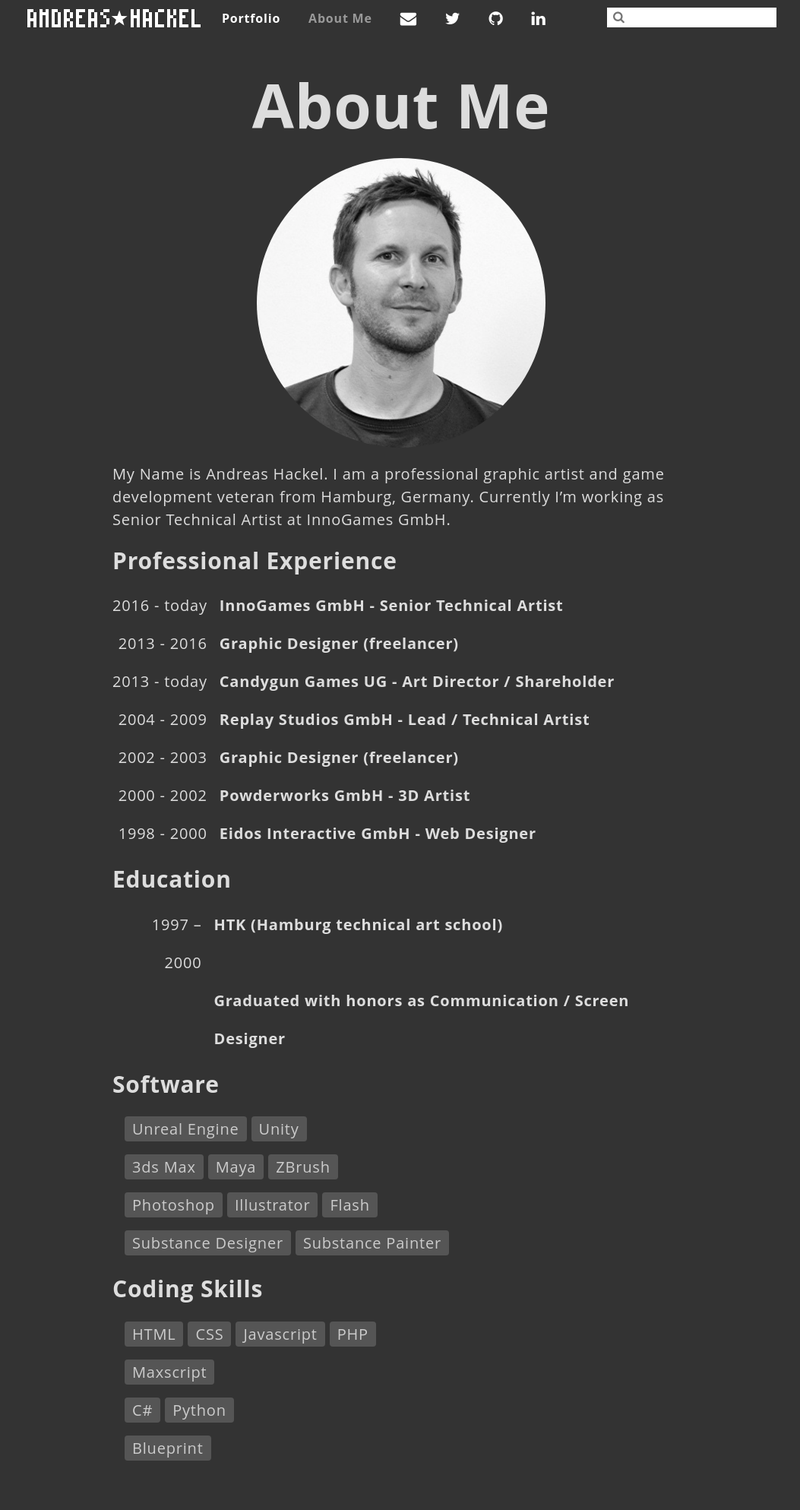
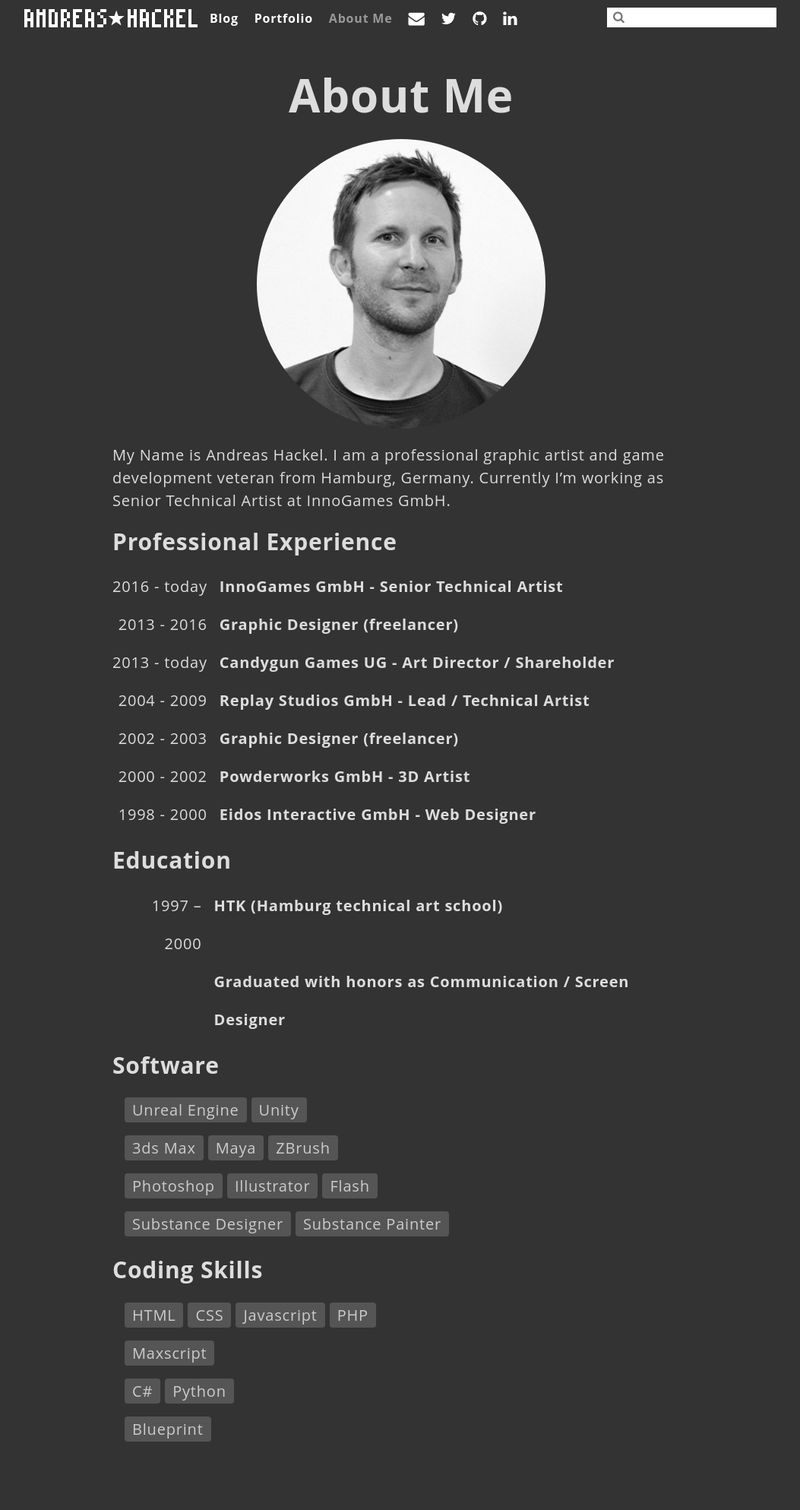
Before and after one commit to ahackel/ahackel.github.io, a Jekyll site: the page built from _pages/about.md, in a window 1280 px wide. Shown: the whole page at 76% size, without its empty margins (112-1165 px from the left). Built offline with Jekyll 4.4.1, drawn with Linux system fonts in a browser that asks for light colours; after the commit the page ends 1962 px from its top, so only the background shows below that.

Commit message:
layout polishing

```diff
--- a/_data/menu.json
+++ b/_data/menu.json
@@ -1,6 +1,7 @@
 [
-	{"title": "Portfolio", "url": "/projects", "-icon": "picture-o"},
-	{"title": "About Me", "url": "/about", "-icon": "info"},
+	{"title": "Blog", "url": "/", "-icon": "picture-o"},
+	{"title": "Portfolio", "url": "/projects/", "-icon": "picture-o"},
+	{"title": "About Me", "url": "/about/", "-icon": "info"},
 	{"title": "Contact Me", "url": "mailto:mail@andreashackel.de", "icon": "envelope"},
 	{"title": "Twitter", "url": "https://twitter.com/herrvollbaer", "icon": "twitter"},
 	{"title": "GitHub", "url": "https://github.com/ahackel", "icon": "github"},
--- a/_includes/navbar.html
+++ b/_includes/navbar.html
@@ -31,7 +31,7 @@
 				{% assign item_content = item.title %}
 			{% endif %}
 
-			{% if page.url contains item.url %}
+			{% if page.url == item.url %}
 				{% assign item_class = "item-class active" %}
 			{% else %}
 				{% assign item_class = "item-class" %}
--- a/assets/style.css
+++ b/assets/style.css
@@ -61,7 +61,7 @@
 
 @media (max-width: 687px) {
 html, body {
-	/* font-size: 86.60%; */
+	/* font-size: 93.54%; */
 }
 }
 
@@ -170,7 +170,7 @@
 }
 
 .navbar li a {
-	padding: 0 16px;
+	padding: 0 8px;
 	color: white;
 	line-height: var(--navbar-height);
 	box-sizing: content-box;
@@ -198,7 +198,7 @@
 
 .navbar .header a {
 	line-height: inherit;
-	padding: 12px;
+	padding: 12px 8px;
 	height: var(--navbar-height);
 	box-sizing: border-box;
 	display: inline-block;
@@ -280,6 +280,8 @@
 	/*Create vertical spacing*/
 	.navbar li {
 		display: table;
+		width: 100%;
+		/* padding: 8px; */
 	}
 
 	.navbar li.header {
@@ -293,10 +295,14 @@
 	/*Make all menu links full width*/
 	.navbar .collapsable ul li, .navbar .collapsable li a {
 		width: 100%;
+		padding: 0 1em;
+		box-sizing: border-box;
 	}
 
 	.navbar .search {
 		width: calc(var(--slide-menu-width) - 32px);
+		margin-left: 16px;
+		float: left;
 	}
 
 	.content {
@@ -455,11 +461,7 @@
 .content-sidebar {
 	max-width: var(--max-page-width);
 	margin: 0 auto;
-	/* margin-top: -8px; */
-	/* padding: 0 8px; */
-	/* float: left; */
 	box-sizing: border-box;
-	/* background: #ccc; */
 }
 
 @media (max-width : 1023px){
@@ -480,7 +482,7 @@
 	margin: 0 auto;
 	font-size: 1.25em;
 	line-height: 1.5em;
-	padding: 1em 1em;
+	padding: 1em 0;
 }
 
 @media (max-width: 687px) {
@@ -522,7 +524,7 @@
 }
 
 article.post h1 {
-	font-size: 4em;
+	font-size: 3em;
 	text-align: center;
 }
 
```
Also changed, not shown: readme.md (added, +7 -0 lines).
